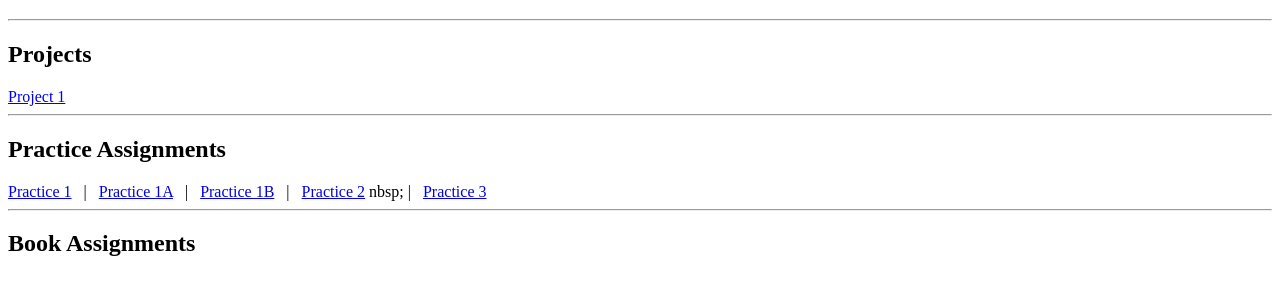
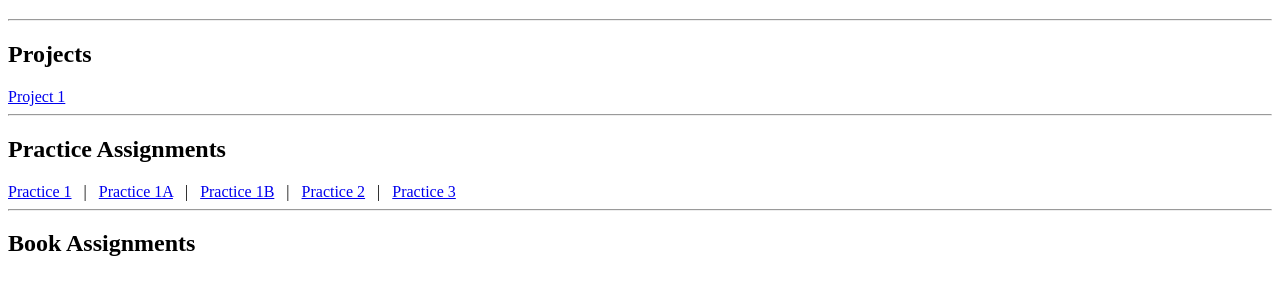
Before and after one commit to zwood348/INFO2420, a plain HTML site: page index.html in a window 1280 px wide. Shown: the part 61-356 px from the top of the page. Drawn offline with Linux system fonts and the light colour scheme.

Commit message:
Update index.html

```diff
--- a/index.html
+++ b/index.html
@@ -19,7 +19,7 @@
 <a href="./Practice1B/FAQ.html">Practice 1B</a>
 &nbsp;&nbsp;|&nbsp;&nbsp;
 <a href="./Practice2/cactus.html">Practice 2</a>
-nbsp;&nbsp;|&nbsp;&nbsp;
+&nbsp;&nbsp;|&nbsp;&nbsp;
 <a href="./Practice3/Practice3.html">Practice 3</a>
 
 <hr />
```
